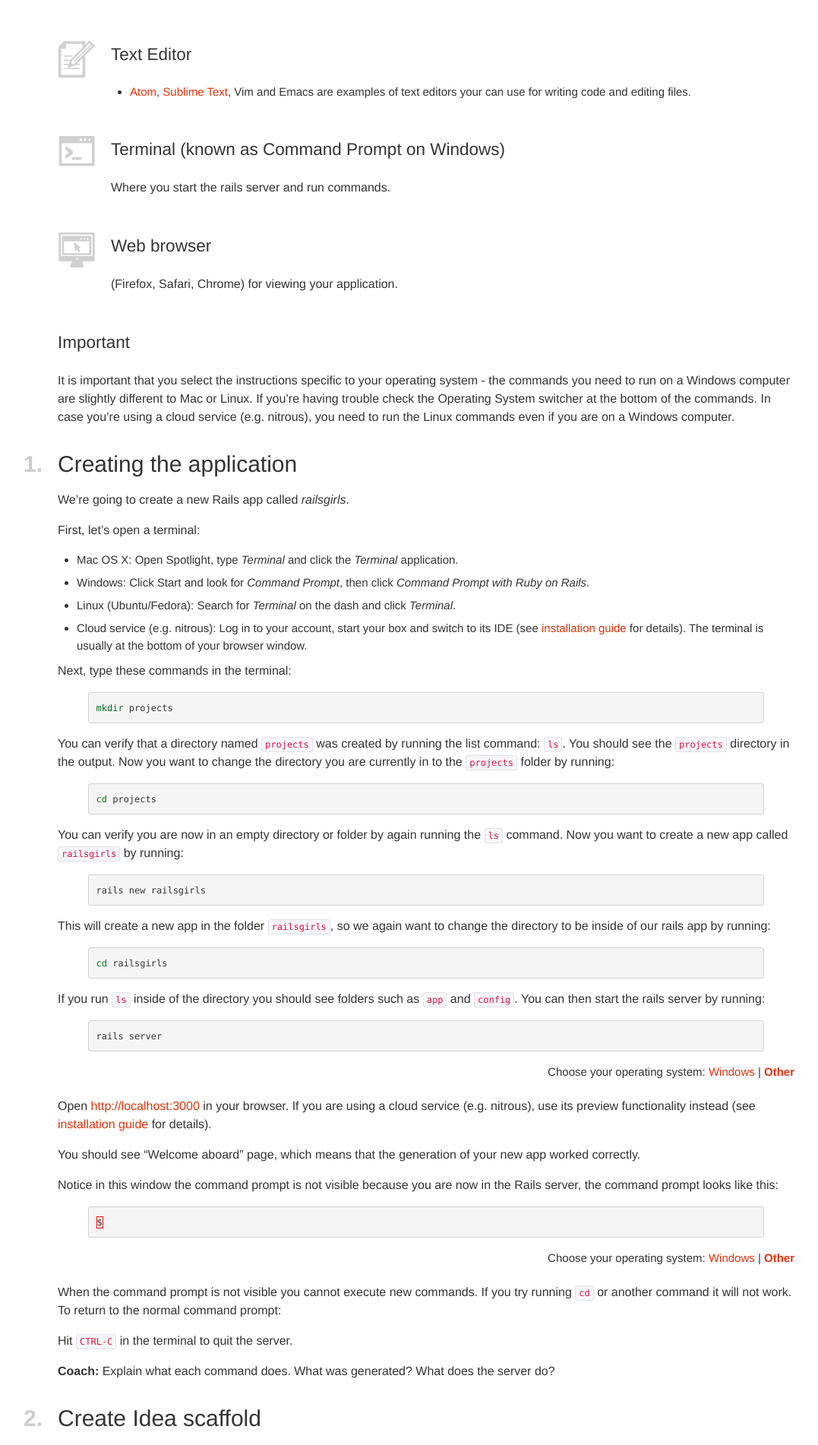
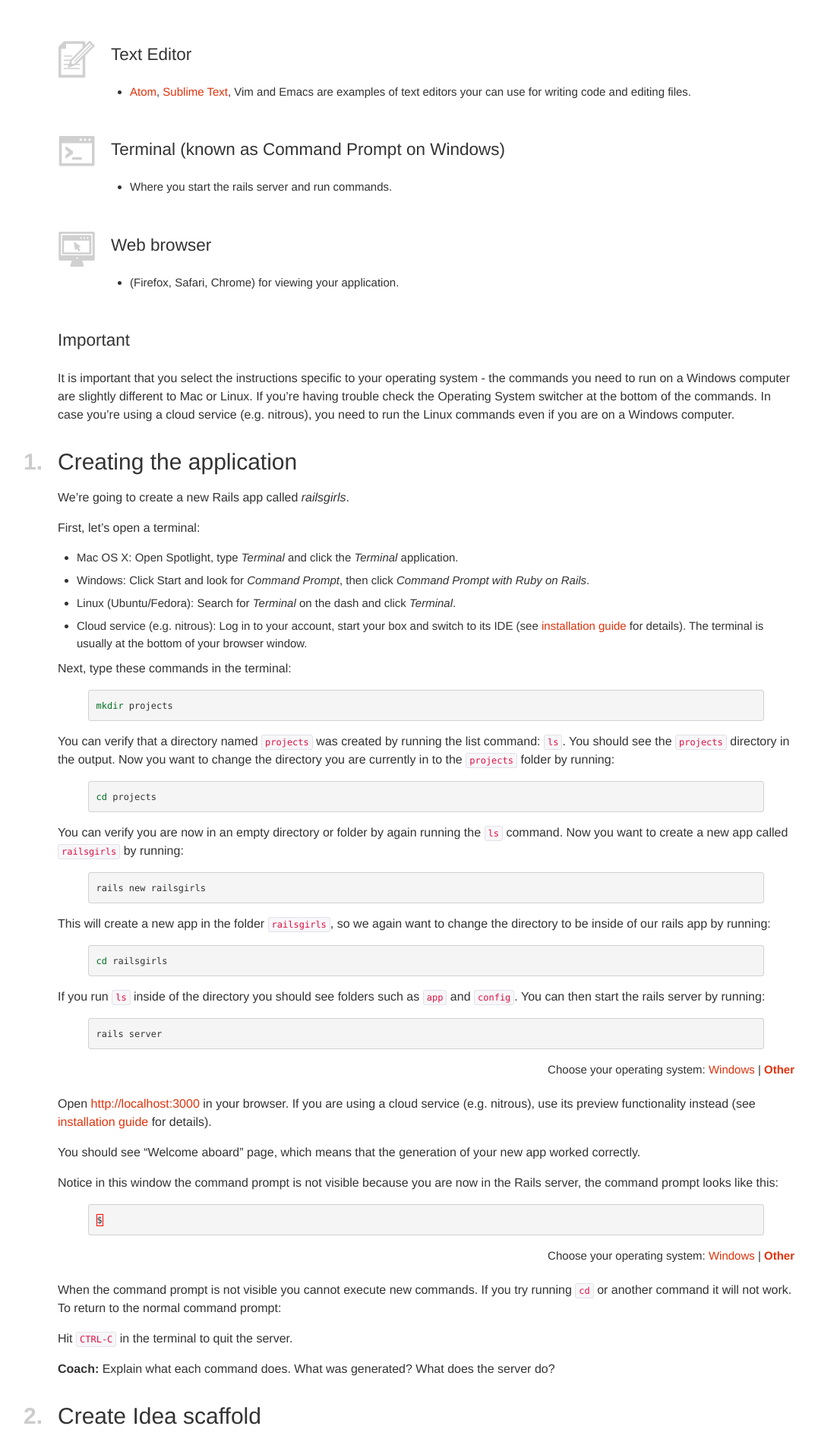
Before and after one commit to railsgirls/guides.railsgirls.com, a Jekyll site: the page built from _posts/2012-04-18-app.markdown, in a window 1280 px wide. Shown: the part 355-2257 px from the top of the page at 76% size, without its empty margins (9-1086 px from the left). Built offline with Jekyll 4.4.1, drawn with Linux system fonts in a browser that asks for light colours; nearby versions of some CDN libraries.

Commit message:
Change Jekyll notation in /app page.

```diff
--- a/_posts/2012-04-18-app.markdown
+++ b/_posts/2012-04-18-app.markdown
@@ -17,19 +17,21 @@
 
 <h3><i class="icon-text-editor">&nbsp;</i></h3>
 
-<h3>Text Editor</h3>
+### Text Editor
 
 * [Atom](https://atom.io/), [Sublime Text](http://www.sublimetext.com),  Vim and Emacs are examples of text editors your can use for writing code and editing files.
 
 <h3><i class="icon-prompt">&nbsp;</i></h3>
 
-<h3>Terminal (known as Command Prompt on Windows)</h3>
-Where you start the rails server and run commands.
+### Terminal (known as Command Prompt on Windows)
+
+* Where you start the rails server and run commands.
 
 <h3><i class="icon-browser">&nbsp;</i></h3>
 
-<h3>Web browser</h3>
-(Firefox, Safari, Chrome) for viewing your application.
+### Web browser
+
+* (Firefox, Safari, Chrome) for viewing your application.
 
 </div>
 
```
